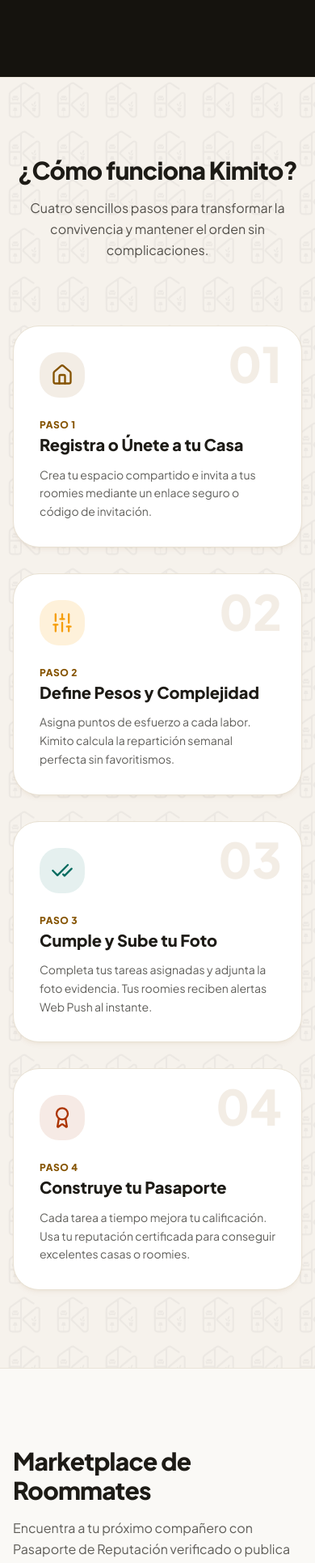
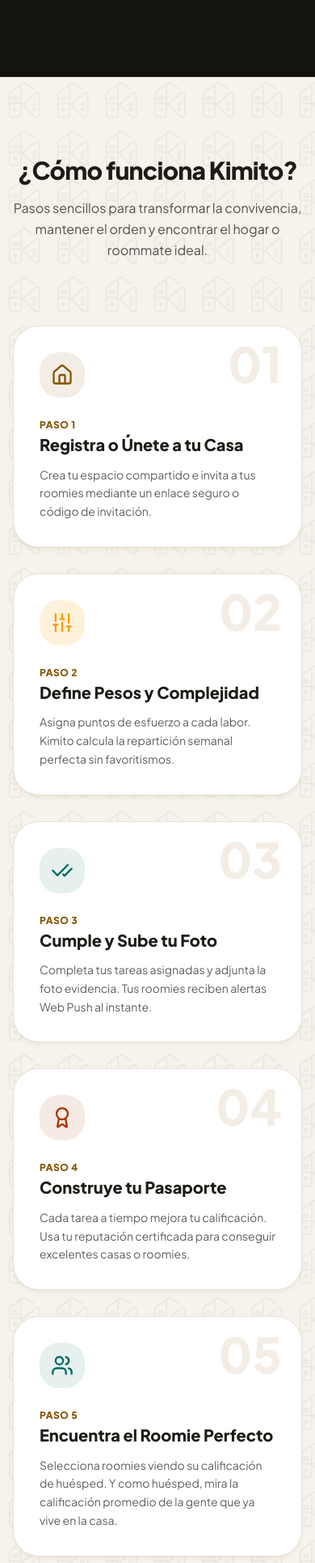
Before and after one commit to PatoCrazy2/kimito, a Next.js app in the folder apps/web/: page / in a window 390 px wide. Shown: the part 1778-3708 px from the top of the page at 81% size. Built offline with nearby package versions, Linux system fonts and the light colour scheme; no server answers.

Commit message:
style(landing): remove footer social icons and add roommate search step to HowItWorks

```diff
--- a/apps/web/src/components/landing/Footer.tsx
+++ b/apps/web/src/components/landing/Footer.tsx
@@ -41,32 +41,6 @@
               >
                 <svg className="w-4 h-4 fill-current" viewBox="0 0 24 24">
                   <path d="M12 0C5.37 0 0 5.37 0 12c0 5.31 3.435 9.795 8.205 11.385.6.105.825-.255.825-.57 0-.285-.015-1.23-.015-2.235-3.015.555-3.795-.735-4.035-1.41-.135-.345-.72-1.41-1.23-1.695-.42-.225-1.02-.78-.015-.795.945-.015 1.62.87 1.845 1.23 1.08 1.815 2.805 1.305 3.495.99.105-.78.42-1.305.765-1.605-2.67-.3-5.46-1.335-5.46-5.925 0-1.305.465-2.385 1.23-3.225-.12-.3-.54-1.53.12-3.18 0 0 1.005-.315 3.3 1.23.96-.27 1.98-.405 3-.405s2.04.135 3 .405c2.295-1.56 3.3-1.23 3.3-1.23.66 1.65.24 2.88.12 3.18.765.84 1.23 1.905 1.23 3.225 0 4.605-2.805 5.625-5.475 5.925.435.375.81 1.095.81 2.22 0 1.605-.015 2.895-.015 3.3 0 .315.225.69.825.57A12.02 12.02 0 0024 12c0-6.63-5.37-12-12-12z" />
-                </svg>
-              </a>
-
-              {/* Twitter / X SVG */}
-              <a
-                href="https://twitter.com"
-                target="_blank"
-                rel="noreferrer"
-                className="w-9 h-9 rounded-full bg-[#2A2823] border border-[#4D4639] flex items-center justify-center text-[#CDC5B4] hover:text-[#F59E0B] hover:border-[#F59E0B] transition-colors"
-                aria-label="X / Twitter"
-              >
-                <svg className="w-4 h-4 fill-current" viewBox="0 0 24 24">
-                  <path d="M18.244 2.25h3.308l-7.227 8.26 8.502 11.24H16.17l-5.214-6.817L4.99 21.75H1.68l7.73-8.835L1.254 2.25H8.08l4.713 6.231zm-1.161 17.52h1.833L7.084 4.126H5.117z" />
-                </svg>
-              </a>
-
-              {/* Instagram SVG */}
-              <a
-                href="https://instagram.com"
-                target="_blank"
-                rel="noreferrer"
-                className="w-9 h-9 rounded-full bg-[#2A2823] border border-[#4D4639] flex items-center justify-center text-[#CDC5B4] hover:text-[#F59E0B] hover:border-[#F59E0B] transition-colors"
-                aria-label="Instagram"
-              >
-                <svg className="w-4 h-4 fill-current" viewBox="0 0 24 24">
-                  <path d="M12 2.163c3.204 0 3.584.012 4.85.07 3.252.148 4.771 1.691 4.919 4.919.058 1.265.069 1.645.069 4.849 0 3.205-.012 3.584-.069 4.849-.149 3.225-1.664 4.771-4.919 4.919-1.266.058-1.644.07-4.85.07-3.204 0-3.584-.012-4.849-.07-3.26-.149-4.771-1.699-4.919-4.92-.058-1.265-.07-1.644-.07-4.849 0-3.204.013-3.583.07-4.849.149-3.227 1.664-4.771 4.919-4.919 1.266-.057 1.645-.069 4.849-.069zm0-2.163c-3.259 0-3.667.014-4.947.072-4.358.2-6.78 2.618-6.98 6.98-.059 1.281-.073 1.689-.073 4.948 0 3.259.014 3.668.072 4.948.2 4.358 2.618 6.78 6.98 6.98 1.281.058 1.689.072 4.948.072 3.259 0 3.668-.014 4.948-.072 4.354-.2 6.782-2.618 6.979-6.98.059-1.28.073-1.689.073-4.948 0-3.259-.014-3.667-.072-4.947-.196-4.354-2.617-6.78-6.979-6.98-1.281-.059-1.69-.073-4.949-.073zm0 5.838c-3.403 0-6.162 2.759-6.162 6.162s2.759 6.163 6.162 6.163 6.162-2.759 6.162-6.163c0-3.403-2.759-6.162-6.162-6.162zm0 10.162c-2.209 0-4-1.79-4-4 0-2.209 1.791-4 4-4s4 1.791 4 4c0 2.21-1.791 4-4 4zm6.406-11.845c-.796 0-1.441.645-1.441 1.44s.645 1.44 1.441 1.44c.795 0 1.439-.645 1.439-1.44s-.644-1.44-1.439-1.44z" />
                 </svg>
               </a>
             </div>
--- a/apps/web/src/components/landing/HowItWorks.tsx
+++ b/apps/web/src/components/landing/HowItWorks.tsx
@@ -1,6 +1,6 @@
 "use client";
 
-import { Home, Sliders, CheckCheck, Award } from "lucide-react";
+import { Home, Sliders, CheckCheck, Award, Users } from "lucide-react";
 
 export function HowItWorks() {
   const steps = [
@@ -40,6 +40,15 @@
       accentColor: "text-[#AC3400]",
       bgColor: "bg-[#AC3400]/10",
     },
+    {
+      number: "05",
+      title: "Encuentra el Roomie Perfecto",
+      description:
+        "Selecciona roomies viendo su calificación de huésped. Y como huésped, mira la calificación promedio de la gente que ya vive en la casa.",
+      icon: Users,
+      accentColor: "text-[#006B5F]",
+      bgColor: "bg-[#006B5F]/10",
+    },
   ];
 
   return (
@@ -47,7 +56,7 @@
       id="how-it-works"
       className="py-24 bg-[#F4EFE6]/60 border-y border-[#E8E1D3]/80 relative overflow-hidden"
     >
-      {/* Patrón repetido de logotipos (esencia de login) */}
+      {/* Patrón de logotipos */}
       <div
         className="absolute inset-0 pointer-events-none opacity-[0.04]"
         style={{
@@ -64,13 +73,12 @@
             ¿Cómo funciona Kimito?
           </h2>
           <p className="text-base sm:text-lg text-[#1D1B16]/75 leading-relaxed">
-            Cuatro sencillos pasos para transformar la convivencia y mantener el
-            orden sin complicaciones.
+            Pasos sencillos para transformar la convivencia, mantener el orden y encontrar el hogar o roommate ideal.
           </p>
         </div>
 
-        {/* 4-Step Grid */}
-        <div className="grid grid-cols-1 md:grid-cols-2 lg:grid-cols-4 gap-8 relative">
+        {/* 5-Step Grid */}
+        <div className="grid grid-cols-1 md:grid-cols-2 lg:grid-cols-3 xl:grid-cols-5 gap-8 relative">
           {steps.map((step, index) => {
             const Icon = step.icon;
             return (
```
Also changed, not shown: apps/web/public/kimitohero.webp.
